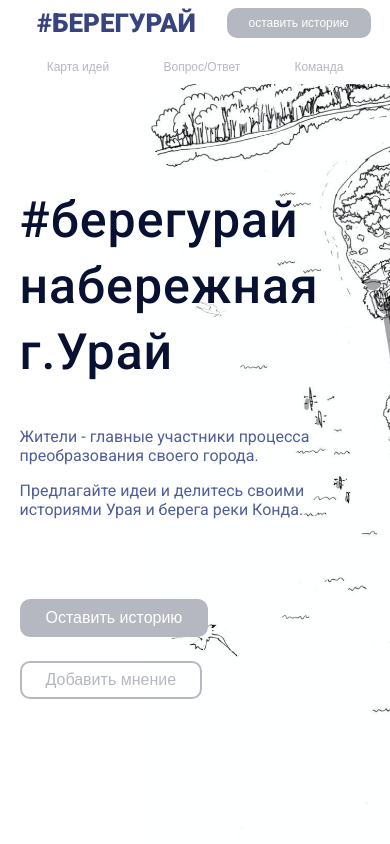
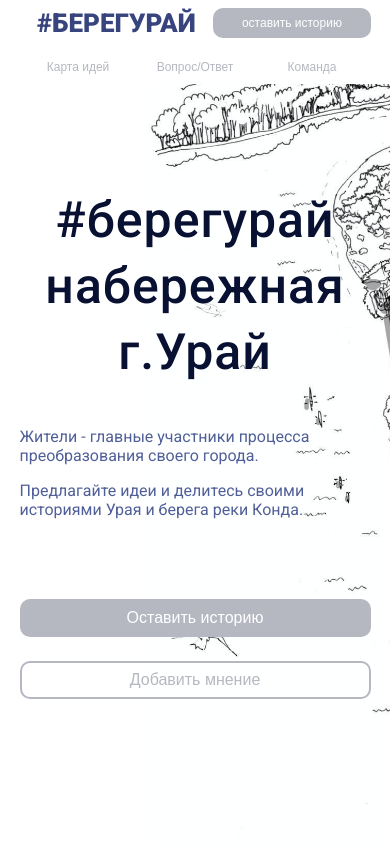
Before and after one commit to designunit/bereguray, a Next.js app: page / in a window 390 px wide. Shown: the top 844 px of the page. Built offline with nearby package versions, Linux system fonts and the light colour scheme.

Commit message:
some mobile layout

```diff
--- a/src/components/Button/styles.module.css
+++ b/src/components/Button/styles.module.css
@@ -61,3 +61,9 @@
     font-size: 16px;
     line-height: 26px;
 }
+
+@media screen and (max-width : 480px) {
+    .button {
+        width: 100%;
+    }
+}
--- a/src/components/Title/styles.module.css
+++ b/src/components/Title/styles.module.css
@@ -9,3 +9,9 @@
 
     color: #091133;
 }
+
+@media screen and (max-width : 480px) {
+    .title {
+        text-align: center;
+    }
+}
```
